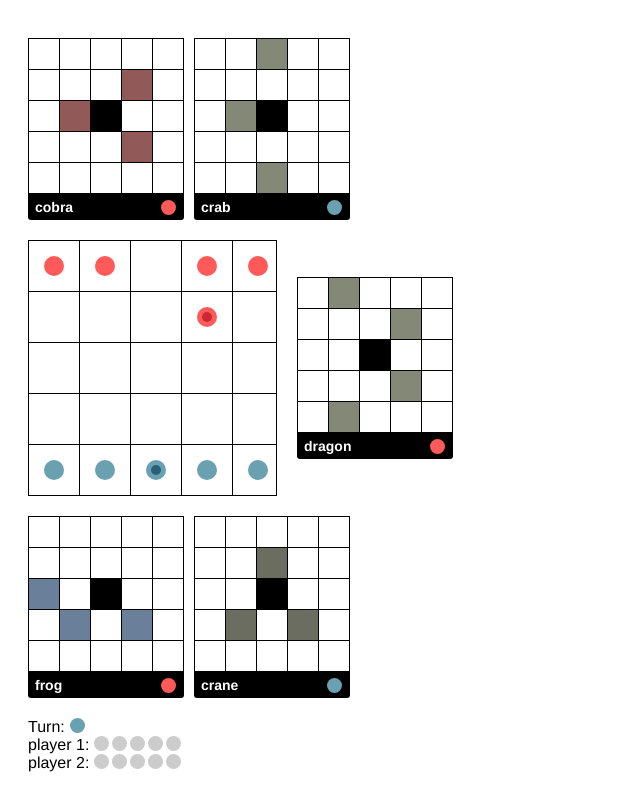
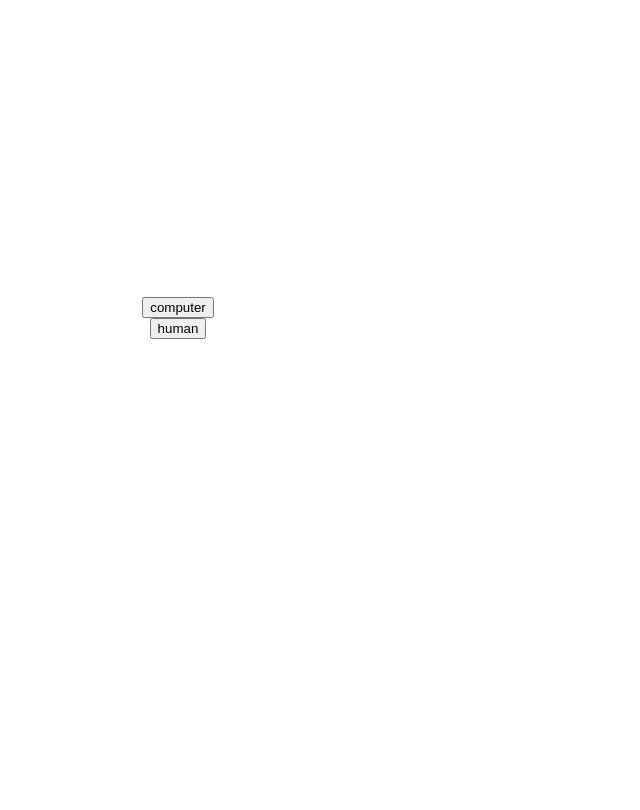
Before and after one commit to mackness/onitama_board_game, a React (Create React App) app: page / in a window 1280 px wide. Shown: the top 810 px of the page, without its empty margins (0-640 px from the left). Built offline with nearby package versions, Linux system fonts and the light colour scheme.

Commit message:
improve action design

```diff
--- a/package.json
+++ b/package.json
@@ -30,6 +30,7 @@
 		"@types/react": "^16.0.40",
 		"@types/react-dom": "^16.0.4",
 		"@types/react-redux": "^5.0.15",
+		"@types/react-router-dom": "^4.2.5",
 		"@types/react-test-renderer": "^16.0.1",
 		"gh-pages": "^1.1.0",
 		"react-test-renderer": "^16.2.0",
--- a/src/Onitama.tsx
+++ b/src/Onitama.tsx
@@ -1,20 +1,19 @@
 import * as React from 'react';
 import { connect } from 'react-redux';
 import { Map } from 'immutable';
-import styled from 'styled-components';
 import c from './constants/game-constants';
+import Card from './components/Card';
 import BoardSlot from './components/BoardSlot';
-import CardSlot from './components/CardSlot';
 import CapturedPieces from './components/CapturedPieces';
 import WinnerPanel from './components/WinnerPanel';
 import ActivePlayerPanel from './components/ActivePlayerPanel';
-import Piece from './components/Piece';
 import { Board } from './typings';
 
 interface OnitamaProps extends React.Props<Onitama> {
 	actions: any;
 	board: Board;
 	swapCard: any;
+	location: any;
 	blueMoveCard1: any;
 	blueMoveCard2: any;
 	redMoveCard1: any;
@@ -27,16 +26,6 @@ interface OnitamaState {
 
 }
 
-const CardMetaRow = styled.div`
-	display: flex;
-	align-items: center;
-	padding-right: 5px;
-`;
-
-const Label = styled.span`
-	flex-grow: 1;
-`;
-
 class Onitama extends React.Component<OnitamaProps, OnitamaState> {
 
 	constructor(props: any) {
@@ -45,10 +34,11 @@ class Onitama extends React.Component<OnitamaProps, OnitamaState> {
 	}
 
 	componentDidMount(): void {
-		this.props.actions.gameActions.setupInitialGameState();
+		const mode = this.props.location.state.mode;
+		this.props.actions.gameActions.setupInitialGameState(mode);
 	}
 
-	_handleMoveCardClick = (event: any): void => {
+	moveCardInteraction = (event: any): void => {
 		let card = event.currentTarget.dataset.card;
 		if (this.props.isChoosingMoveCard) {
 			switch (card) {
@@ -70,29 +60,6 @@ class Onitama extends React.Component<OnitamaProps, OnitamaState> {
 		}
 	}
 
-	_renderCard = (card: any, id: string) => {
-		return (
-			<div className='card'>
-				<div className='card-grid' data-card={id} onClick={this._handleMoveCardClick}>
-					{card.get('card').map((col: any, x: any) => (
-						<div className='col' key={x}>{col.map((slot: any, y: number) => (
-							<CardSlot
-								color={card.get('color')}
-								key={y}
-								value={slot}
-							/>
-						))}
-						</div>
-					))}
-				</div>
-				<CardMetaRow>
-					<Label className='card-label'>{card.get('school')}</Label>
-					<Piece color={card.get('player')} size='small' />
-				</CardMetaRow>
-			</div>
-		);
-	}
-
 	render() {
 		const {
 			blueMoveCard1,
@@ -105,10 +72,17 @@ class Onitama extends React.Component<OnitamaProps, OnitamaState> {
 		return (
 			<div>
 				<div className='cards'>
-					{this._renderCard(redMoveCard1, c.RED_MOVE_CARD_1)}
-					{this._renderCard(redMoveCard2, c.RED_MOVE_CARD_2)}
+					<Card
+						card={redMoveCard1}
+						interaction={this.moveCardInteraction}
+						label={c.RED_MOVE_CARD_1}
+					/>
+					<Card
+						card={redMoveCard2}
+						interaction={this.moveCardInteraction}
+						label={c.RED_MOVE_CARD_2}
+					/>
 				</div>
-
 				<div className='cards'>
 					<div className='board'>
 						{board.map((col: any, x: any) => (
@@ -124,12 +98,23 @@ class Onitama extends React.Component<OnitamaProps, OnitamaState> {
 							</div>
 						))}
 					</div>
-					{this._renderCard(swapCard, c.SWAP_CARD)}
-
+					<Card
+						card={swapCard}
+						interaction={this.moveCardInteraction}
+						label={c.SWAP_CARD}
+					/>
 				</div>
 				<div className='cards'>
-					{this._renderCard(blueMoveCard1, c.BLUE_MOVE_CARD_1)}
-					{this._renderCard(blueMoveCard2, c.BLUE_MOVE_CARD_2)}
+					<Card
+						card={blueMoveCard1}
+						interaction={this.moveCardInteraction}
+						label={c.BLUE_MOVE_CARD_1}
+					/>
+					<Card
+						card={blueMoveCard2}
+						interaction={this.moveCardInteraction}
+						label={c.BLUE_MOVE_CARD_2}
+					/>
 				</div>
 				<ActivePlayerPanel />
 				<CapturedPieces />
--- a/src/actions/gameActions.ts
+++ b/src/actions/gameActions.ts
@@ -18,11 +18,17 @@ export default class GameActions {
 		this.store = store;
 	}
 
-	setupInitialGameState() {
-		this.store.dispatch({type: INITIAL_GAME_STATE});
+	setupInitialGameState(mode: string) {
+		const state = this.store.getState().game;
 
-		if (this.store.getState().game.get('activePlayer') === c.RED &&
-			this.store.getState().game.get('mode') === c.MODE.COMPUTER) {
+		this.store.dispatch({
+			type: INITIAL_GAME_STATE,
+			payload: { mode }
+		});
+
+		if (state.get('activePlayer') === c.RED &&
+			state.get('mode') === c.MODE_COMPUTER) {
+
 			const minimax = new Minimax(this.store);
 			const move = minimax.makeBlindMove();
 			this.store.dispatch({
@@ -57,22 +63,36 @@ export default class GameActions {
 		});
 	}
 
+	performPlayerMove(coords: any) {
+		return new Promise((resolve, reject) => {
+			this.store.dispatch({
+				type: PERFORM_MOVE,
+				payload: {
+					srcCoord: coords.srcCoord,
+					targetCoord: coords.targetCoord
+				}
+			});
+			resolve();
+		});
+	}
+
 	handleCandidateSlotInteraction(coords: any) {
+		const state = this.store.getState().game;
 
-		this.store.dispatch({
-			type: PERFORM_MOVE,
-			payload: {
-				srcCoord: coords.srcCoord,
-				targetCoord: coords.targetCoord
+		this.performPlayerMove(coords).then(() => {
+			if (state.get('mode') === c.MODE_COMPUTER) {
+				this.performComputerMove();
 			}
 		});
+
+		this.handleMoveCardExchange();
 
 		this.store.dispatch({
 			type: CHECK_FOR_WINNER
 		});
 	}
 
-	handleMoveCardExchange(moveCard: any) {
+	handleMoveCardExchange(moveCard?: any) {
 		if (moveCard) {
 			this.store.dispatch({
 				type: MOVE_CARD_EXCHANGE,
--- a/src/components/BoardSlot/BoardSlot.tsx
+++ b/src/components/BoardSlot/BoardSlot.tsx
@@ -82,7 +82,6 @@ class BoardSlot extends React.Component<BoardSlotProps, BoardSlotState> {
 				srcCoord: activeSlotCoord,
 				targetCoord: slotCoord
 			});
-			this.props.actions.gameActions.handleMoveCardExchange();
 		} else {
 			this.props.actions.gameActions.handleSlotInteraction(slotCoord);
 		}
--- /dev/null
+++ b/src/components/Card/Card.tsx
@@ -0,0 +1,45 @@
+import * as React from 'react';
+import styled from 'styled-components';
+import CardSlot from '../CardSlot';
+import Piece from '../Piece';
+
+interface MoveCardProps {
+	card: any;
+	interaction: any;
+	label: string;
+}
+
+const CardMetaRow = styled.div`
+	display: flex;
+	align-items: center;
+	padding-right: 5px;
+`;
+
+const Label = styled.span`
+	flex-grow: 1;
+`;
+
+const MoveCard: React.StatelessComponent<MoveCardProps> = ({card, interaction, label}) => {
+	return (
+		<div className='card'>
+			<div className='card-grid' data-card={label} onClick={interaction}>
+				{card.get('card').map((col: any, x: any) => (
+					<div className='col' key={x}>{col.map((slot: any, y: number) => (
+						<CardSlot
+							color={card.get('color')}
+							key={y}
+							value={slot}
+						/>
+					))}
+					</div>
+				))}
+			</div>
+			<CardMetaRow>
+				<Label className='card-label'>{card.get('school')}</Label>
+				<Piece color={card.get('player')} size='small' />
+			</CardMetaRow>
+		</div>
+	);
+};
+
+export default MoveCard;
--- /dev/null
+++ b/src/components/Card/index.ts
@@ -0,0 +1 @@
+export { default } from './Card';
--- /dev/null
+++ b/src/components/GameSettings/GameSettings.tsx
@@ -0,0 +1,38 @@
+import * as React from 'react';
+import styled from 'styled-components';
+
+interface GameSettingsProps extends React.Props<GameSettingsProps> {
+	actions: any;
+	history: any;
+}
+
+const SettingsContainer = styled.div`
+	display: flex;
+	flex-direction: column;
+    align-items: center;
+    justify-content: center;
+    width: 300px;
+    height: 600px;
+`;
+
+const Button = styled.button`
+	color: #000;
+`;
+
+const navigate = (history: any, mode: any) => {
+	history.push({
+		pathname: '/game',
+		state: { mode }
+	});
+};
+
+const GameSettings: React.StatelessComponent<GameSettingsProps> = ({ actions, history }) => {
+	return (
+		<SettingsContainer>
+			<Button onClick={() => navigate(history, 'computer')}>computer</Button>
+			<Button onClick={() => navigate(history, 'human')}>human</Button>
+		</SettingsContainer>
+	);
+};
+
+export default GameSettings;
--- /dev/null
+++ b/src/components/GameSettings/index.ts
@@ -0,0 +1 @@
+export { default } from './GameSettings';
--- a/src/constants/game-constants.ts
+++ b/src/constants/game-constants.ts
@@ -32,8 +32,6 @@ export default {
 	RED_MOVE_CARD_1: 'redMoveCard1',
 	RED_MOVE_CARD_2: 'redMoveCard2',
 	SWAP_CARD: 'swapCard',
-	MODE: {
-		COMPUTER: 'computer',
-		HUMAN: 'human'
-	}
+	MODE_HUMAN: 'human',
+	MODE_COMPUTER: 'computer'
 };
--- a/src/index.tsx
+++ b/src/index.tsx
@@ -1,8 +1,10 @@
 import * as React from 'react';
 import * as ReactDOM from 'react-dom';
 import { Provider } from 'react-redux';
+import { BrowserRouter as Router, Route } from 'react-router-dom';
 import configureStore from './store/configureStore';
 import Onitama from './Onitama';
+import GameSettings from './components/GameSettings';
 import registerServiceWorker from './registerServiceWorker';
 import Actions from './actions';
 import './styles/base.css';
@@ -12,7 +14,15 @@ const actions = new Actions(store);
 
 const App = () => (
 	<Provider store={store}>
-		<Onitama actions={actions} />
+		<Router>
+			<React.Fragment>
+				<Route exact={true} path='/' component={GameSettings} />
+					<Route
+						path='/game'
+						render={(props) => <Onitama location={props.location} actions={actions} />}
+					/>
+			</React.Fragment>
+		</Router>
 	</Provider>
 );
 
--- a/src/minimax/index.ts
+++ b/src/minimax/index.ts
@@ -56,7 +56,7 @@ export default class Minimax {
 		} else if (moveCard2SearchResults) {
 			this.actions.gameActions.handleMoveCardExchange(c.RED_MOVE_CARD_2);
 		} else {
-			// throw new Error('noOP, both move card coords did not match last move coords');
+			throw new Error('noOP, both move card coords did not match last move coords');
 		}
 	}
 }
--- a/src/reducers/gameReducer.ts
+++ b/src/reducers/gameReducer.ts
@@ -48,10 +48,10 @@ export const DEFAULT_STATE = Map({
 	moveHistory: List(),
 	winner: null,
 	isChoosingMoveCard: false,
-	mode: 'computer'
+	mode: c.MODE_HUMAN
 });
 
-const getInitialGameState = (state: any) => {
+const getInitialGameState = (state: any, payload?: any) => {
 	const shuffledCards = fromJS(shuffle(cards));
 	const nextState = Map({
 		winner: null,
@@ -71,7 +71,8 @@ const getInitialGameState = (state: any) => {
 		blueMoveCard2: shuffledCards.get(2),
 		redMoveCard1: shuffledCards.get(3),
 		redMoveCard2: shuffledCards.get(4),
-		activePlayer: shuffledCards.getIn([0, 'player'])
+		activePlayer: shuffledCards.getIn([0, 'player']),
+		mode: (payload && payload.mode === c.MODE_HUMAN) ? c.MODE_HUMAN : c.MODE_COMPUTER
 	});
 
 	return state.merge(nextState);
@@ -244,7 +245,7 @@ const resetGame = (state: any) => {
 const gameReducer = (state = DEFAULT_STATE, action: any) => {
 	switch (action.type) {
 		case INITIAL_GAME_STATE:
-			return getInitialGameState(state);
+			return getInitialGameState(state, action.payload);
 		case SLOT_INTERACTION:
 			return handleSlotInteraction(state, action.payload);
 		case PERFORM_MOVE:
```
Also changed, not shown: 1 other file (tests, documents, lock files or other folders).
